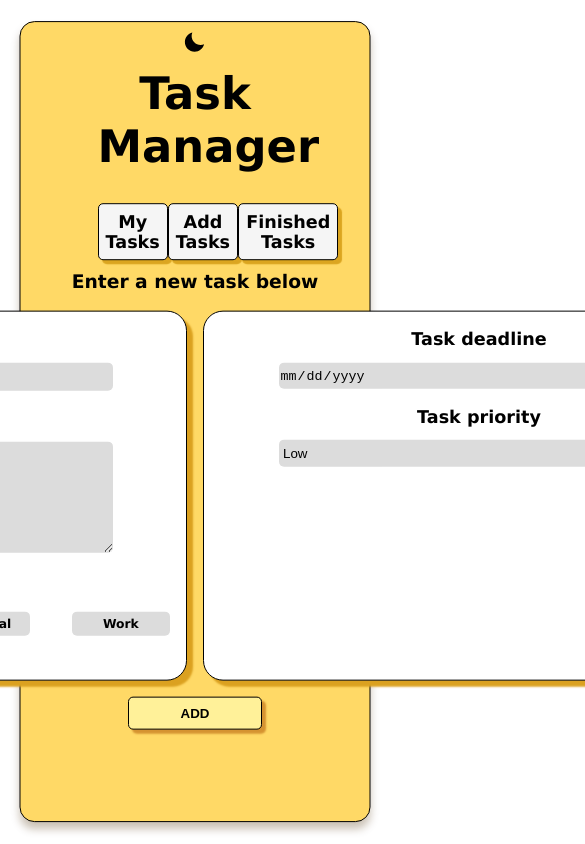
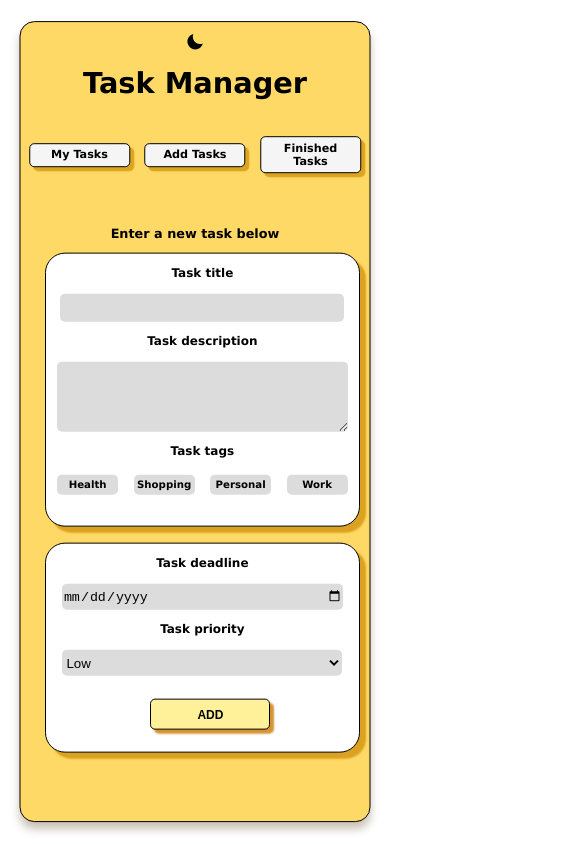
Before and after one commit to adithkrishnan98/Task-Manager-App, a React (Create React App) app: page /create in a window 390 px wide. Shown: the top 844 px of the page, 585 px wide, since content can reach past the window. Built offline with nearby package versions, Linux system fonts and the light colour scheme; no server answers.

Commit message:
Update index.css

```diff
--- a/src/index.css
+++ b/src/index.css
@@ -1935,3 +1935,235 @@ html{
     font-size : 0.65em;
   }
 }
+
+@media screen and (min-width: 360px) and (max-width: 399px){
+
+  #root{
+    width : 23.5em;
+  }
+
+  .App{
+      width: 85vw;
+      top: 44%; right: 50%;
+    }
+
+    .moon-icon, .sun-icon{
+      height : 1.2em;
+      width : 1.2em;
+    }
+
+    .App h1{
+      font-size : 1.8em;
+      margin-top : 1em;
+    }
+
+    .all-notes{
+      height: 30em;
+    }
+
+    .navbar-content a{
+      font-size: 0.70em;
+      width: 8em;
+      margin-top : 1.5em;
+    }
+
+    .searchbox{
+      width : 100%;
+    }
+
+    .searchbox ::placeholder{
+      font-size : 0.70em;
+    }
+
+    .filter-list {
+      font-size : 0.55em;
+    }
+
+    .expand-content{
+      font-size : 0.60em;
+    }
+
+    .expand-content p{
+      width: 12em;
+    }
+
+    .task-container{
+      margin-top: 1em;
+    }
+
+    .tasks-list{
+      display: grid;
+      grid-template-columns: 75% 25%;
+      grid-template-rows : auto;
+      height: 5.8em;
+    }
+
+    .tasks-info{
+      grid-column: 1/2;
+    }
+
+    .tasks-info h2{
+      font-size : 0.9em;
+    }
+
+    .tasks-info p{
+      font-size : 0.55em;
+    }
+
+    .tags-info{
+      font-size : 0.45em;
+      grid-template-rows : 1fr 1fr 1fr 1fr;
+      grid-template-columns: 1fr;
+      margin-top: 0.5em;
+    }
+
+    .tags-info p{
+      width: 6em;
+      padding: 0.5em;
+      margin-top: 0em;
+    }
+
+    .tasks-info a, .deleteBtn, .editBtn, .submitBtn{
+      font-size: 0.61em;
+      width: 5.3em;
+    }
+
+    .complete-btn{
+      width: 95%;
+      height: 9.9em;
+      font-size : 0.60em;
+    }
+
+    .paginationBtns{
+      width: 75%;
+      height: 90px;
+    }
+
+    .paginationBtns a{
+      padding : 7px 10px;
+      margin : 7px;
+      font-size: 0.6em;
+    }
+
+    .create-task-container{
+      display: flex;
+      justify-content: center;
+      flex-direction: column;
+      align-items: center;
+      height: 60%;
+      width: 100%;
+      margin-top: -3.7em;
+    }
+
+    .create-task-container h3{
+      font-size : 0.8em;
+    }
+
+    .create-task{
+      width: 100%;
+      display: flex;
+      justify-content: flex-start;
+      align-items: center;
+    }
+    .create-task form{
+      display: grid;
+      grid-template-columns: 1fr;
+      grid-template-rows: 1fr 1fr;
+      width:100%;
+    }
+
+    .form-1{
+      grid-column: 1/2;
+      grid-row: 1/2;
+      height: 17em;
+    }
+
+    .form-2{
+      grid-column: 1/2;
+      grid-row: 2/3;
+      height: 13em;
+    }
+
+    .create-task form button{
+      margin-top: 13em;
+      font-size: 0.75em;
+    }
+
+    .title-box, .desc-box, .status-box, .date-info, .priority-box, .tags-box{
+      font-size: 0.75em;
+    }
+
+    .desc-box textarea{
+      width : 21.5em;
+      height : 5em;
+    }
+
+    .tags-box .tags-holder p{
+      width: 6em;
+      height: 2em;
+      font-size: 0.85em;
+    }
+
+
+    .title-box input, .status-box select, .date-info input, .priority-box select{
+      height : 2em;
+      width: 21em;
+    }
+
+    /* TASK DETAILS FIRST PAGE */
+
+    .task-details{
+      margin-top: 4em;
+      height: 15em;
+    }
+
+    .tasklist-details{
+      width : 19em;
+      height : 15em;
+      padding: 0.5em;
+    }
+
+    .tasklist-details h2{
+      font-size : 1.2em;
+    }
+
+    .tasklist-details p{
+      font-size : 0.7em;
+    }
+
+    .editBtn{
+      width : 7em;
+      font-size : 0.7em;
+    }
+
+    /* TASK DETAILS EDIT PAGE */
+
+    .task-details{
+      height : 18em;
+    }
+
+    .edit-task-details{
+      width : 23em;
+      font-size : 0.8em;
+    }
+
+    .title-holder input, .date-holder input {
+      height : 1.2em;
+      width : 21em;
+    }
+
+    .desc-holder input{
+      height : 2.5em;
+      width : 21.5em;
+    }
+
+    .btn-holder{
+      width: 22em;
+    }
+
+    .submitBtn{
+      height : 2.9em;
+      width : 15em;
+      font-size : 0.65em;
+    }
+}
```
